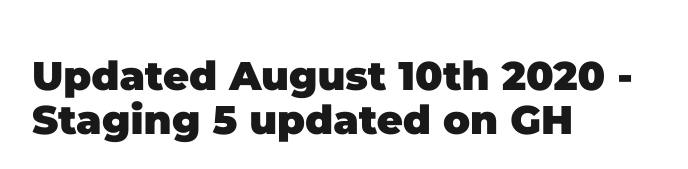
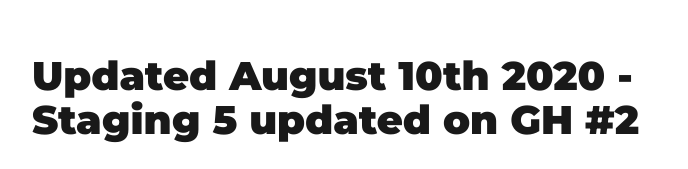
Before and after one commit to jade-framework/gatsby-blog, a Gatsby site: page / in a window 1280 px wide. Shown: the part 184-353 px from the top of the page, without its empty margins (293-981 px from the left). Built offline with nearby package versions, Linux system fonts and the light colour scheme; Gatsby itself is replaced by a stand-in of ours; some packages are replaced by stand-ins of ours.

Commit message:
Update index.js

```diff
--- a/src/pages/index.js
+++ b/src/pages/index.js
@@ -12,7 +12,7 @@ const BlogIndex = ({ data, location }) => {
 
   return (
     <Layout location={location} title={siteTitle}>
-      <h1>Updated August 10th 2020 - Staging 5 updated on GH</h1>
+      <h1>Updated August 10th 2020 - Staging 5 updated on GH #2</h1>
       <SEO title="All posts" />
       <Bio />
       {posts.map(({ node }) => {
```
